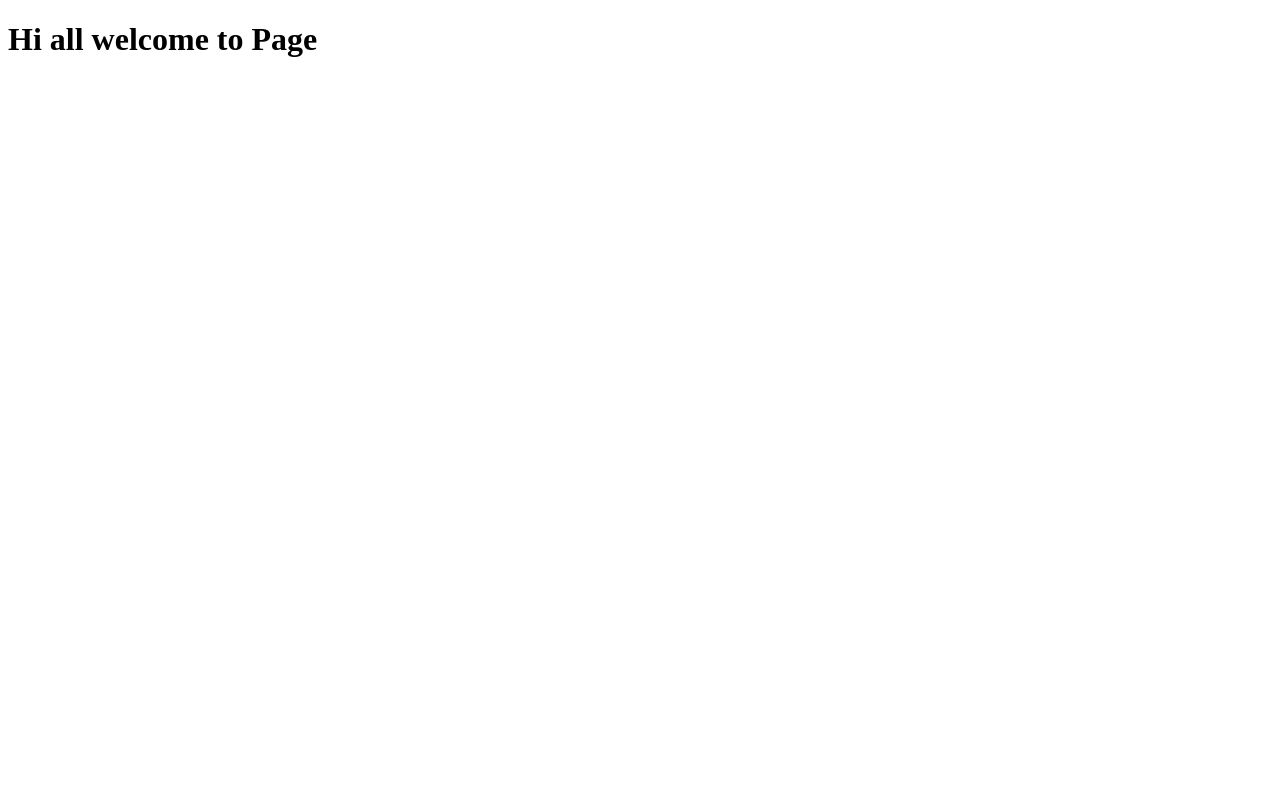
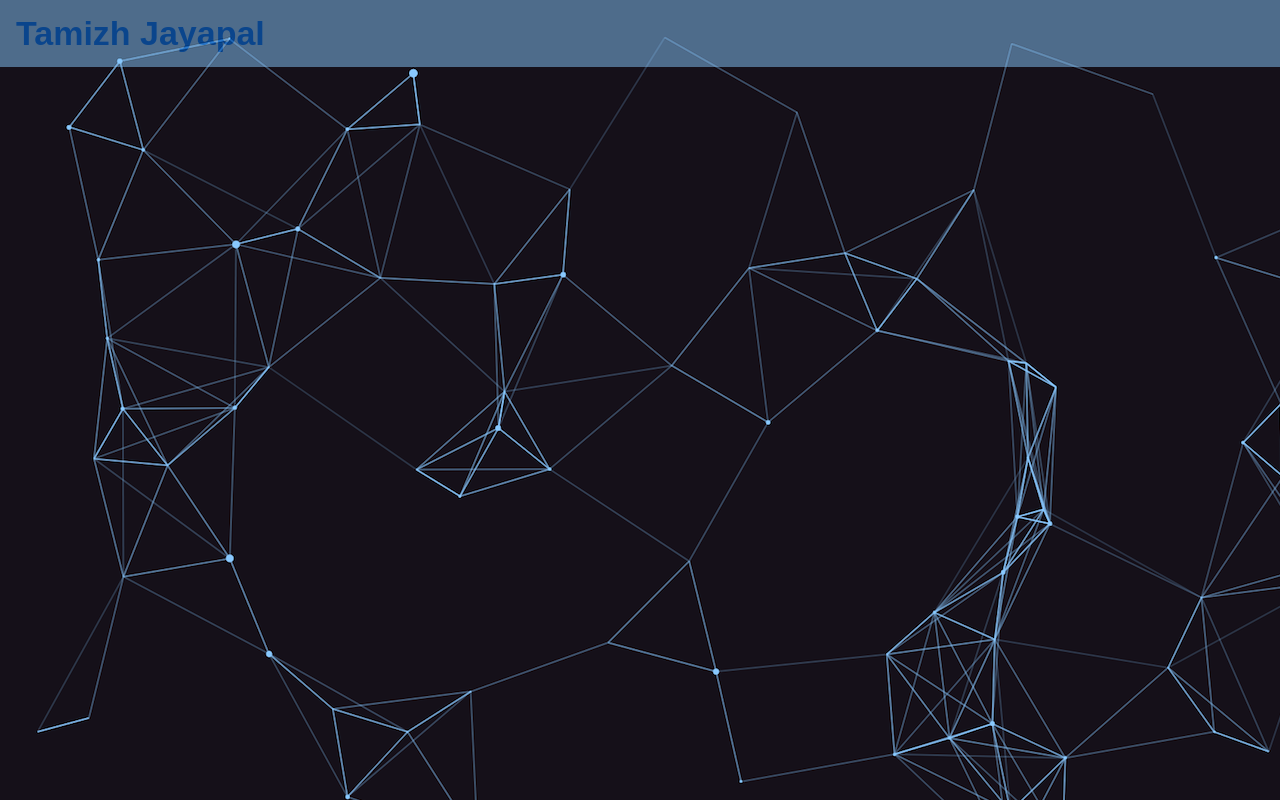
Before and after one commit to TamizhJayapal/TamizhJayapal.github.io, a plain HTML site: page index.html in a window 1280 px wide. Drawn offline with nearby package versions, Linux system fonts and the light colour scheme.

Commit message:
first commit

```diff
--- a/index.html
+++ b/index.html
@@ -1,9 +1,27 @@
 <!DOCTYPE html>
 <html>
+
 <head>
-<title>Tamizh Jayapal | Developer</title>
+    <title>Tamizh Jayapal | Developer</title>
+    <link rel="icon" type="images/x-icon" href="/images/logo.ico">
+    <link rel="stylesheet" href="https://cdn.jsdelivr.net/npm/bootstrap@4.3.1/dist/css/bootstrap.min.css"
+        integrity="sha384-ggOyR0iXCbMQv3Xipma34MD+dH/1fQ784/j6cY/iJTQUOhcWr7x9JvoRxT2MZw1T" crossorigin="anonymous">
 </head>
-<body>
-<h1> Hi all welcome to Page </h1>
+
+<body background="images/bg.png" style="opacity: 50%;">
+    <header>
+        <nav class="navbar navbar-expand-md navbar-dark" style="background-color: #87c7fd; color: #151019">
+            <div>
+                <a href="" style="
+                font-size: 34px;
+                font-family: fantasy;
+                font-weight: 600;
+                text-decoration: none;">
+                    Tamizh Jayapal
+                </a>
+            </div>
+        </nav>
+    </header>
 </body>
+
 </html>
```
Also changed, not shown: images/bg.png (added), images/logo.ico (added), images/logo.png (added).
